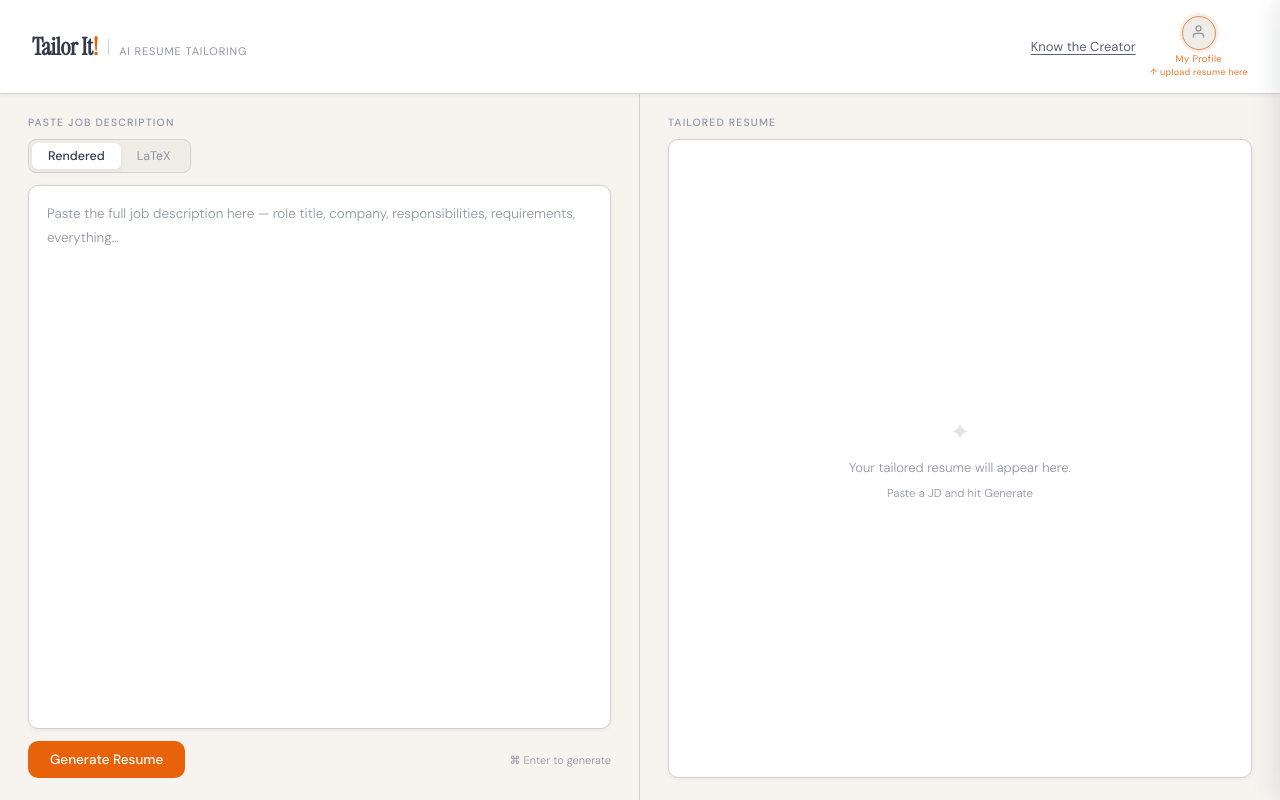
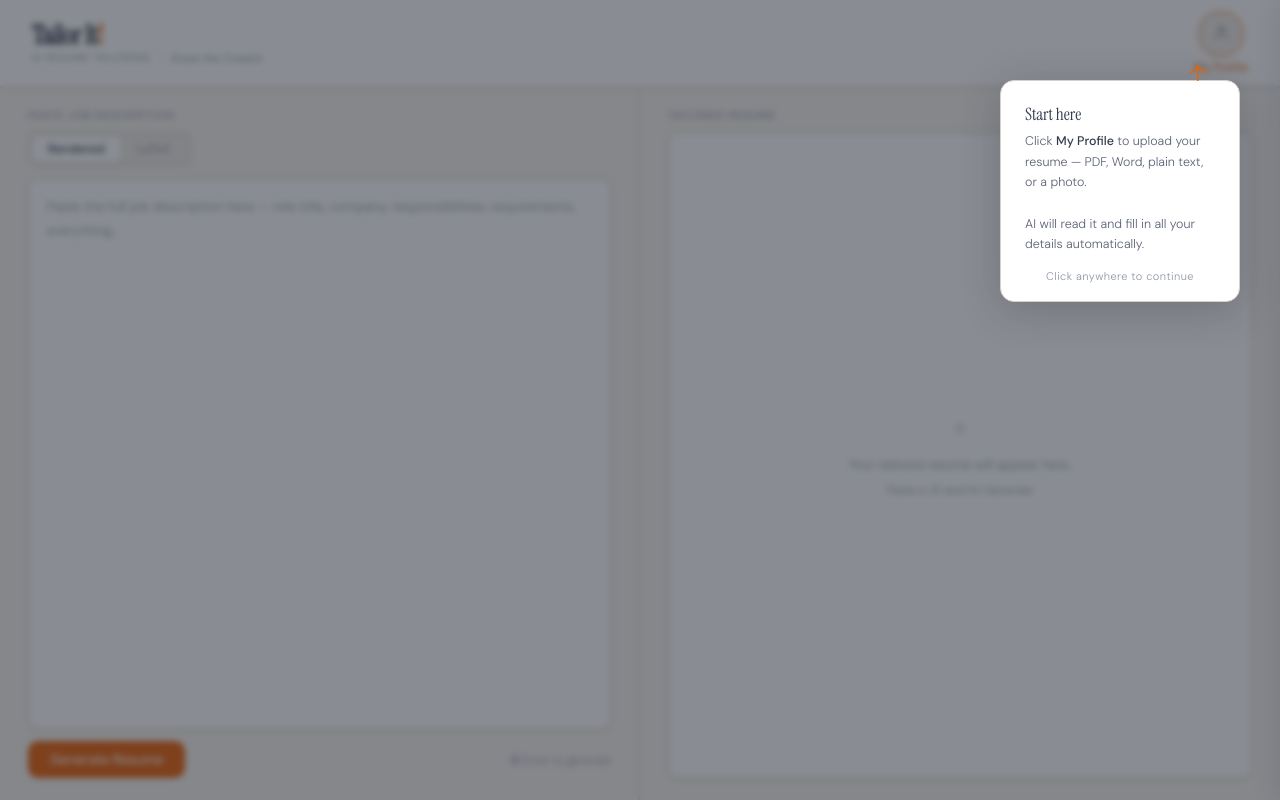
Before and after one commit to va-yash/tailor-it, a website: page index.html in a window 1280 px wide. Drawn offline with nearby package versions, Linux system fonts and the light colour scheme.

Commit message:
Update index.html

```diff
--- a/index.html
+++ b/index.html
@@ -18,34 +18,35 @@
 body{background:var(--bg);color:var(--text);font-family:'DM Sans',sans-serif;font-weight:300;min-height:100vh;display:flex;flex-direction:column;}
 
 /* ── HEADER ── */
-header{display:flex;align-items:center;justify-content:space-between;padding:16px 32px;background:var(--surface);border-bottom:1px solid var(--border);box-shadow:var(--shadow);position:sticky;top:0;z-index:10;gap:12px;}
-.brand{display:flex;align-items:baseline;gap:10px;flex-shrink:0;}
-.brand-name{font-family:'Instrument Serif',serif;font-size:24px;font-weight:600;color:var(--text);letter-spacing:-0.3px;line-height:1;}
+header{display:flex;align-items:center;justify-content:space-between;padding:12px 32px;background:var(--surface);border-bottom:1px solid var(--border);box-shadow:var(--shadow);position:sticky;top:0;z-index:10;gap:16px;}
+.brand{display:flex;flex-direction:column;align-items:flex-start;gap:3px;flex-shrink:0;}
+.brand-name{font-family:'Instrument Serif',serif;font-size:26px;font-weight:600;color:var(--text);letter-spacing:-0.4px;line-height:1;}
 .brand-name span{color:var(--orange);}
-.brand-divider{width:1px;height:16px;background:var(--border);flex-shrink:0;}
-.brand-sub{font-size:11px;color:var(--muted);letter-spacing:0.08em;text-transform:uppercase;font-weight:400;}
+.brand-divider{display:none;}
+.brand-sub{font-size:10px;color:var(--muted);letter-spacing:0.09em;text-transform:uppercase;font-weight:400;line-height:1;}
+.brand-meta{display:flex;align-items:center;gap:10px;}
 .header-right{display:flex;align-items:center;gap:14px;}
-.creator-link{background:none;border:none;color:var(--text-soft);font-family:'DM Sans',sans-serif;font-size:13px;font-weight:400;cursor:pointer;text-decoration:underline;text-underline-offset:3px;padding:0;transition:color 0.15s;}
-.creator-link:hover{color:var(--orange);}
-.avatar-btn{width:34px;height:34px;border-radius:50%;background:var(--surface2);border:1.5px solid var(--border);color:var(--muted);font-family:'DM Sans',sans-serif;font-size:12px;font-weight:500;cursor:pointer;display:flex;align-items:center;justify-content:center;transition:border-color 0.15s,background 0.15s;flex-shrink:0;}
+.creator-link{background:none;border:none;color:var(--muted);font-family:'DM Sans',sans-serif;font-size:11px;font-weight:400;cursor:pointer;text-decoration:none;padding:0;transition:color 0.15s;letter-spacing:0.02em;}
+.creator-link:hover{color:var(--orange);text-decoration:underline;text-underline-offset:3px;}
+.avatar-btn{width:44px;height:44px;border-radius:50%;background:var(--surface2);border:1.5px solid var(--border);color:var(--muted);font-family:'DM Sans',sans-serif;font-size:14px;font-weight:500;cursor:pointer;display:flex;align-items:center;justify-content:center;transition:border-color 0.15s,background 0.15s;flex-shrink:0;}
 .avatar-btn:hover{border-color:var(--orange);}
 .avatar-btn.has-profile{background:var(--orange-lt);border-color:var(--orange);color:var(--orange);}
 
 /* ── AVATAR WRAP + ONBOARDING HINT ── */
-.avatar-wrap{display:flex;flex-direction:column;align-items:center;gap:3px;flex-shrink:0;}
-.avatar-label{font-size:9.5px;color:var(--muted);letter-spacing:0.04em;white-space:nowrap;transition:color 0.2s;}
-.avatar-hint{font-size:9px;color:var(--orange);white-space:nowrap;font-weight:500;letter-spacing:0.02em;opacity:0;pointer-events:none;line-height:1;}
+.avatar-wrap{display:flex;flex-direction:column;align-items:center;gap:4px;flex-shrink:0;}
+.avatar-label{font-size:11px;color:var(--muted);font-family:'DM Sans',sans-serif;font-weight:400;letter-spacing:0.03em;white-space:nowrap;transition:color 0.2s;}
+.avatar-hint{font-size:10px;color:var(--orange);white-space:nowrap;font-family:'DM Sans',sans-serif;font-weight:500;letter-spacing:0.02em;opacity:0;pointer-events:none;line-height:1;}
 .avatar-wrap.no-profile .avatar-hint{opacity:1;animation:hintPulse 2.2s ease-in-out infinite;}
 .avatar-wrap.no-profile .avatar-btn{animation:avatarGlow 2.2s ease-in-out infinite;}
 .avatar-wrap.no-profile .avatar-label{color:var(--orange);}
 @keyframes avatarGlow{
   0%,100%{box-shadow:0 0 0 0 rgba(232,98,10,0);border-color:var(--border);}
-  50%{box-shadow:0 0 0 5px rgba(232,98,10,0.18);border-color:var(--orange);}
+  50%{box-shadow:0 0 0 6px rgba(232,98,10,0.16);border-color:var(--orange);}
 }
 @keyframes hintPulse{0%,100%{opacity:0.45;}50%{opacity:1;}}
 
 /* ── MAIN ── */
-main{flex:1;display:grid;grid-template-columns:1fr 1fr;height:calc(100vh - 65px);}
+main{flex:1;display:grid;grid-template-columns:1fr 1fr;height:calc(100vh - 72px);}
 .panel{display:flex;flex-direction:column;padding:22px 28px;overflow:hidden;}
 .panel:first-child{border-right:1px solid var(--border);}
 .panel-label{font-size:10.5px;letter-spacing:0.11em;text-transform:uppercase;color:var(--muted);margin-bottom:10px;font-weight:500;}
@@ -196,6 +197,18 @@ textarea.form-input{resize:vertical;min-height:80px;line-height:1.6;}
 .creator-links a{display:inline-flex;align-items:center;gap:6px;color:var(--orange);text-decoration:underline;text-underline-offset:3px;font-size:14px;font-weight:500;padding:9px 20px;border:1px solid var(--orange);border-radius:20px;background:var(--orange-lt);transition:background 0.15s;}
 .creator-links a:hover{background:rgba(232,98,10,0.17);}
 
+/* ── ONBOARDING OVERLAY ── */
+#onboardOverlay{position:fixed;inset:0;z-index:500;display:flex;align-items:flex-start;justify-content:flex-end;padding:80px 40px 0 0;pointer-events:none;opacity:1;transition:opacity 0.35s ease;}
+#onboardOverlay.hidden{opacity:0;pointer-events:none;}
+#onboardOverlay .ob-backdrop{position:absolute;inset:0;background:rgba(30,35,46,0.52);backdrop-filter:blur(3px);pointer-events:all;cursor:pointer;}
+#onboardOverlay .ob-card{position:relative;background:var(--surface);border:1px solid var(--border);border-radius:14px;padding:22px 24px 18px;max-width:240px;box-shadow:0 8px 40px rgba(30,35,46,0.22);pointer-events:all;cursor:pointer;z-index:1;}
+#onboardOverlay .ob-arrow{position:absolute;top:-18px;right:32px;font-size:22px;line-height:1;color:var(--orange);font-family:'DM Sans',sans-serif;animation:arrowBob 1s ease-in-out infinite;}
+#onboardOverlay .ob-title{font-family:'Instrument Serif',serif;font-size:17px;color:var(--text);margin-bottom:6px;line-height:1.3;}
+#onboardOverlay .ob-body{font-family:'DM Sans',sans-serif;font-size:12.5px;color:var(--text-soft);font-weight:300;line-height:1.65;margin-bottom:14px;}
+#onboardOverlay .ob-body strong{color:var(--text);font-weight:500;}
+#onboardOverlay .ob-dismiss{font-family:'DM Sans',sans-serif;font-size:11px;color:var(--muted);letter-spacing:0.04em;text-align:center;display:block;}
+@keyframes arrowBob{0%,100%{transform:translateY(0);}50%{transform:translateY(-5px);}}
+
 /* ── RESPONSIVE ── */
 @media(max-width:720px){
   main{grid-template-columns:1fr;height:auto;}
@@ -213,19 +226,20 @@ textarea.form-input{resize:vertical;min-height:80px;line-height:1.6;}
 <header>
   <div class="brand">
     <div class="brand-name">Tailor It<span>!</span></div>
-    <div class="brand-divider"></div>
-    <div class="brand-sub">AI Resume Tailoring</div>
+    <div class="brand-meta">
+      <div class="brand-sub">AI Resume Tailoring</div>
+      <div style="width:1px;height:10px;background:var(--border2);flex-shrink:0;"></div>
+      <button class="creator-link" onclick="openCreator()">Know the Creator</button>
+    </div>
   </div>
   <div class="header-right">
-    <button class="creator-link" onclick="openCreator()">Know the Creator</button>
     <div class="avatar-wrap no-profile" id="avatarWrap">
       <button class="avatar-btn" id="avatarBtn" onclick="openProfile()" title="My Profile">
         <span id="avatarText">
-          <svg width="15" height="15" viewBox="0 0 24 24" fill="none" stroke="currentColor" stroke-width="2" stroke-linecap="round"><path d="M20 21v-2a4 4 0 0 0-4-4H8a4 4 0 0 0-4 4v2"/><circle cx="12" cy="7" r="4"/></svg>
+          <svg width="17" height="17" viewBox="0 0 24 24" fill="none" stroke="currentColor" stroke-width="2" stroke-linecap="round"><path d="M20 21v-2a4 4 0 0 0-4-4H8a4 4 0 0 0-4 4v2"/><circle cx="12" cy="7" r="4"/></svg>
         </span>
       </button>
       <span class="avatar-label">My Profile</span>
-      <span class="avatar-hint">↑ upload resume here</span>
     </div>
   </div>
 </header>
@@ -377,8 +391,11 @@ textarea.form-input{resize:vertical;min-height:80px;line-height:1.6;}
   <div class="creator-header">
     <div class="brand">
       <div class="brand-name">Tailor It<span style="color:var(--orange)">!</span></div>
-      <div class="brand-divider" style="display:block"></div>
-      <div class="brand-sub" style="display:block">Know the Creator</div>
+      <div class="brand-meta">
+        <div class="brand-sub">AI Resume Tailoring</div>
+        <div style="width:1px;height:10px;background:var(--border2);flex-shrink:0;"></div>
+        <div class="brand-sub">Know the Creator</div>
+      </div>
     </div>
     <button class="back-btn" onclick="closeCreator()">← Back</button>
   </div>
@@ -396,6 +413,17 @@ textarea.form-input{resize:vertical;min-height:80px;line-height:1.6;}
         <a href="https://www.linkedin.com/in/yashraj-vasishtha/" target="_blank" rel="noopener">LinkedIn ↗</a>
       </div>
     </div>
+  </div>
+</div>
+
+<!-- ══ ONBOARDING OVERLAY ══ -->
+<div id="onboardOverlay">
+  <div class="ob-backdrop" onclick="dismissOnboard()"></div>
+  <div class="ob-card" onclick="dismissOnboard()">
+    <div class="ob-arrow">↑</div>
+    <div class="ob-title">Start here</div>
+    <div class="ob-body">Click <strong>My Profile</strong> to upload your resume — PDF, Word, plain text, or a photo.<br/><br/>AI will read it and fill in all your details automatically.</div>
+    <span class="ob-dismiss">Click anywhere to continue</span>
   </div>
 </div>
 
@@ -967,9 +995,24 @@ document.getElementById('jdInput').addEventListener('keydown',e=>{
 });
 
 // ─────────────────────────────────────────────
+// ONBOARDING OVERLAY
+// ─────────────────────────────────────────────
+function dismissOnboard(){
+  const el = document.getElementById('onboardOverlay');
+  el.classList.add('hidden');
+  setTimeout(()=>{ el.style.display='none'; }, 360);
+  try{ localStorage.setItem('tailorit_onboard','1'); }catch(e){}
+}
+function initOnboard(){
+  try{ if(localStorage.getItem('tailorit_onboard')) { document.getElementById('onboardOverlay').style.display='none'; return; } }catch(e){}
+  // Already visible by default
+}
+
+// ─────────────────────────────────────────────
 // INIT
 // ─────────────────────────────────────────────
 loadProfile();
+initOnboard();
 </script>
 </body>
 </html>
```
